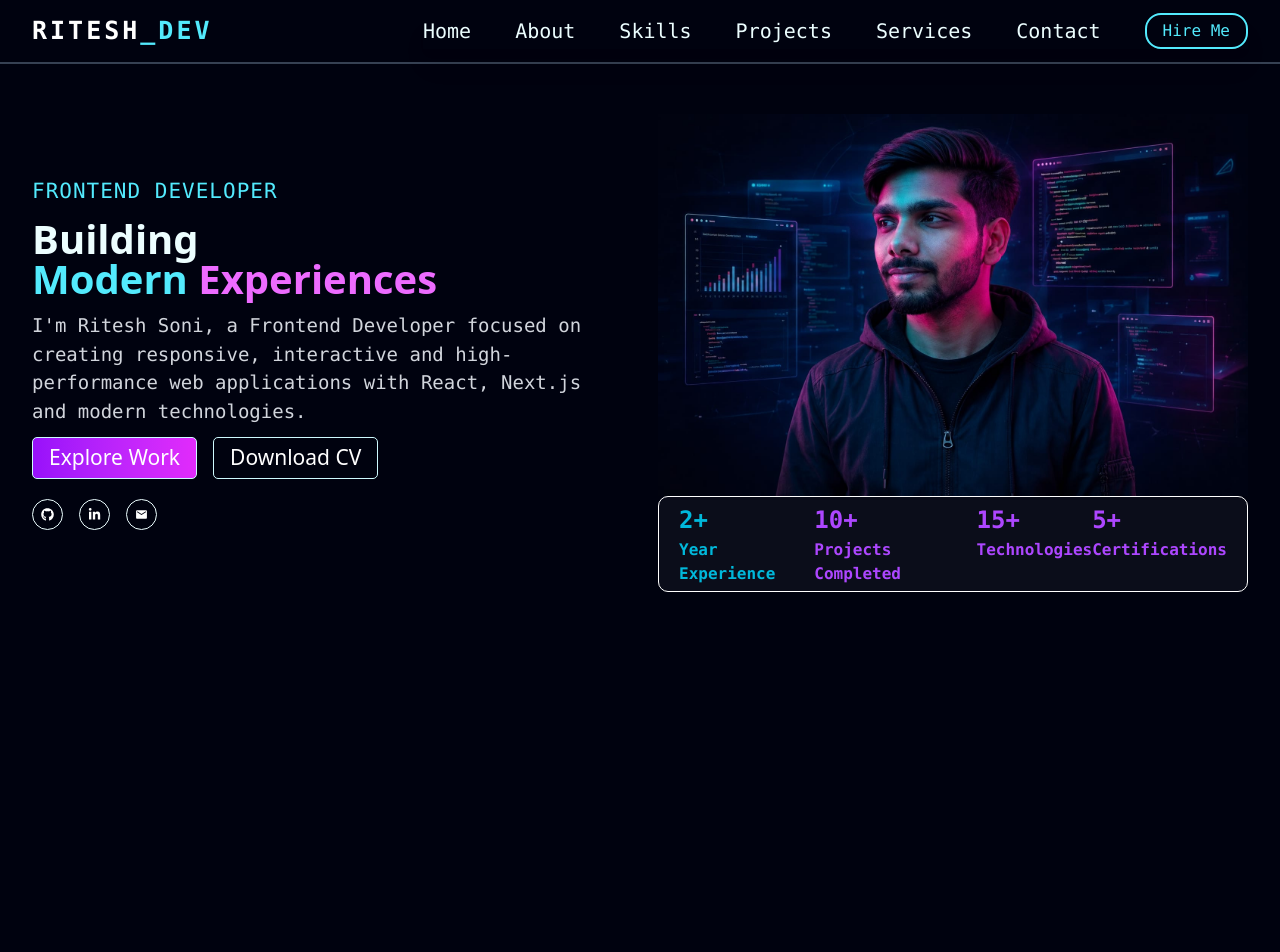
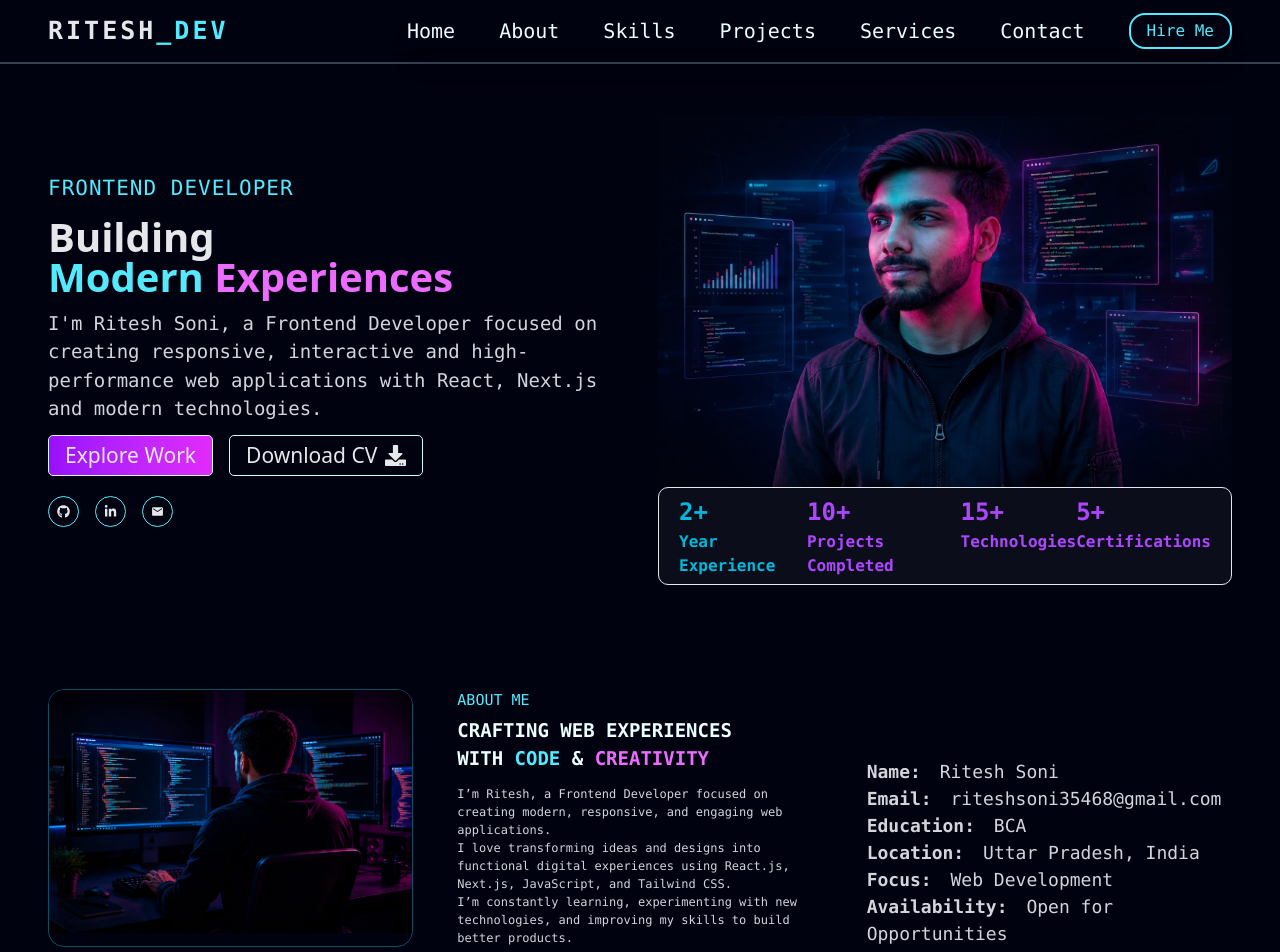
Before and after one commit to riteshsoni-8957/ritesh_dev-portfolio, a Next.js app: page / in a window 1280 px wide. Shown: the top 952 px of the page. Before the commit the page ends 800 px from the top, so only its background shows below. Built offline with nearby package versions, Linux system fonts and the light colour scheme.

Commit message:
add about component

```diff
--- /dev/null
+++ b/app/components/About.jsx
@@ -0,0 +1,68 @@
+
+function About() {
+  return (
+    <div className='w-full px-4 min-[371px]:px-8 xl:px-12 py-10 min-[671px]:py-20 xl:py-13 grid grid-cols-1 min-[671px]:grid-cols-2 xl:grid-cols-3 gap-9 xl:gap-11'>
+        <div className='min-[671px]:order-3 xl:order-2 min-[671px]:col-span-2 xl:col-span-1'>
+            <h3 className="text-[15px] min-[571px]:text-[20px] xl:text-[15px] min-[1380px]:text-[18px] font-mono text-cyan-300 mb-1">
+                ABOUT ME
+            </h3>
+
+            <h1 className="text-[19px] min-[571px]:text-[24px] xl:text-[19px] min-[1380px]:text-[22px] font-mono font-semibold text-cyan-50 mb-3">
+                CRAFTING WEB EXPERIENCES <br /> WITH
+                <span className="text-cyan-300"> CODE</span> &
+                <span className="text-fuchsia-400"> CREATIVITY</span>
+            </h1>
+
+            <p className="text-[12px] min-[571px]:text-[17px] xl:text-[12px] min-[1380px]:text-[15px] font-mono text-gray-300">
+                I’m Ritesh, a Frontend Developer focused on creating
+                modern, responsive, and engaging web applications. <br />
+
+                I love transforming ideas and designs into functional
+                digital experiences using React.js, Next.js, JavaScript,
+                and Tailwind CSS. <br />
+
+                I’m constantly learning, experimenting with new technologies,
+                and improving my skills to build better products.
+            </p>
+        </div>
+
+        <div className='flex flex-col min-[671px]:order-2 xl:order-3 text-gray-300 font-mono text-end min-[671px]:text-start min-[671px]:justify-center xl:justify-end'>
+            <h3 className="font-bold text-[13px] min-[471px]:text-[16px] min-[671px]:text-[15px] min-[771px]:text-[18px] min-[871px]:text-[21px] min-[1071px]:text-[25px] min-[1171px]:text-[30px] xl:text-[18px] 2xl:text-[22px]">
+                Name:
+                <span className="font-light ml-2"> Ritesh Soni</span>
+            </h3>
+
+            <h3 className="font-bold text-[13px] min-[471px]:text-[16px] min-[671px]:text-[15px] min-[771px]:text-[18px] min-[871px]:text-[21px] min-[1071px]:text-[25px] min-[1171px]:text-[30px] xl:text-[18px] 2xl:text-[22px]">
+                Email:
+                <span className="font-light ml-2"> riteshsoni35468@gmail.com</span>
+            </h3>
+
+            <h3 className="font-bold text-[13px] min-[471px]:text-[16px] min-[671px]:text-[15px] min-[771px]:text-[18px] min-[871px]:text-[21px] min-[1071px]:text-[25px] min-[1171px]:text-[30px] xl:text-[18px] 2xl:text-[22px]">
+                Education:
+                <span className="font-light ml-2"> BCA</span>
+            </h3>
+
+            <h3 className="font-bold text-[13px] min-[471px]:text-[16px] min-[671px]:text-[15px] min-[771px]:text-[18px] min-[871px]:text-[21px] min-[1071px]:text-[25px] min-[1171px]:text-[30px] xl:text-[18px] 2xl:text-[22px]">
+                Location:
+                <span className="font-light ml-2"> Uttar Pradesh, India</span>
+            </h3>
+
+            <h3 className="font-bold text-[13px] min-[471px]:text-[16px] min-[671px]:text-[15px] min-[771px]:text-[18px] min-[871px]:text-[21px] min-[1071px]:text-[25px] min-[1171px]:text-[30px] xl:text-[18px] 2xl:text-[22px]">
+                Focus:
+                <span className="font-light ml-2"> Web Development</span>
+            </h3>
+
+            <h3 className="font-bold text-[13px] min-[471px]:text-[16px] min-[671px]:text-[15px] min-[771px]:text-[18px] min-[871px]:text-[21px] min-[1071px]:text-[25px] min-[1171px]:text-[30px] xl:text-[18px] 2xl:text-[22px]">
+                Availability:
+                <span className="font-light ml-2"> Open for Opportunities</span>
+            </h3>
+        </div>
+
+        <div className='min-[671px]:order-1 border border-cyan-900 rounded-2xl overflow-hidden'>
+            <img src="/about-image.png" alt="image" />
+        </div>
+    </div>
+  )
+}
+
+export default About
--- a/app/components/Header.jsx
+++ b/app/components/Header.jsx
@@ -1,4 +1,5 @@
 "use client"
+import Link from 'next/link';
 import React, { useState } from 'react'
 import { IoClose } from 'react-icons/io5';
 import { RiMenu3Fill } from 'react-icons/ri';
@@ -8,8 +9,8 @@ function Header() {
     const [showNav, setShowNav] = useState(false);
 
     return (
-        <div className='flex items-center justify-between relative px-4 min-[371px]:px-8 py-3 border-b-2 border-gray-700 '>
-            <div className='text-[23px] min-[841px]:text-[21px] xl:text-[25px] min-[841px]:text-[22px] font-bold font-mono tracking-[3px]'>
+        <div className='flex items-center justify-between relative px-4 min-[371px]:px-8 xl:px-12 py-3 border-b-2 border-gray-700 '>
+            <div className='text-[23px] min-[841px]:text-[21px] xl:text-[25px] font-bold font-mono tracking-[3px]'>
                 RITESH
                 <span className='text-cyan-300'>_DEV</span>
             </div>
@@ -29,12 +30,16 @@ function Header() {
                 </ul>
 
                 <div className='flex flex-col items-center gap-4'>
-                    <h3 className='text-[16px] min-[841px]:text-[14px] lg:text-[16px] font-mono text-cyan-300 hover:text-cyan-50 hover:font-bold hover:text-[18px] hover:bg-cyan-600 border-2 border-cyan-300 rounded-2xl px-4 py-1'>Hire Me</h3>
+                    <Link href="mailto:riteshsoni35468@gmail.com">
+                        <h3 className='text-[16px] min-[841px]:text-[14px] lg:text-[16px] font-mono text-cyan-300 hover:text-cyan-50 hover:font-bold hover:text-[18px] hover:bg-cyan-600 border-2 border-cyan-300 rounded-2xl px-4 py-1'>
+                            Hire Me
+                        </h3>
+                    </Link>
                 </div>
 
             </div>
 
-            <div className='min-[841px]:hidden text-2xl text-white hover:text-cyan-300 cursor-pointer' onClick={() => setShowNav(!showNav)}>
+            <div className='min-[841px]:hidden text-2xl hover:text-cyan-300 cursor-pointer' onClick={() => setShowNav(!showNav)}>
                 <RiMenu3Fill size={30} className='hover:scale-[1.2]' />
             </div>
         </div>
--- a/app/components/Hero.jsx
+++ b/app/components/Hero.jsx
@@ -1,10 +1,10 @@
 import Link from "next/link"
-import { FaGithub, FaLinkedinIn } from "react-icons/fa";
+import { FaDownload, FaGithub, FaLinkedinIn } from "react-icons/fa";
 import { MdEmail } from "react-icons/md";
 
 function Hero() {
   return (
-    <div className='bg-[#00020f] w-full px-4 py-[40px] min-[671px]:py-[80px] xl:py-[50px] flex flex-col min-[671px]:flex-row gap-9 min-[371px]:px-8'>
+    <div className='w-full px-4 min-[371px]:px-8 xl:px-12 py-10 min-[671px]:py-20 xl:py-13 flex flex-col min-[671px]:flex-row gap-9'>
         {/* Hero Details */}
         <div className='w-full flex flex-col justify-center gap-3'>
             {/* Frontend Developer */}
@@ -13,7 +13,7 @@ function Hero() {
             </p>
 
             {/* Building Modern ..... */}
-            <h1 className='leading-none text-[26px] min-[471px]:text-[30px] min-[671px]:text-[26px] min-[871px]:text-[30px] lg:text-[35px] xl:text-[40px] text-cyan-50 font-[600]'>
+            <h1 className='leading-none text-[26px] min-[471px]:text-[30px] min-[671px]:text-[26px] min-[871px]:text-[30px] lg:text-[35px] xl:text-[40px] font-semibold'>
                 Building <br />
                 <span className='text-cyan-300'>Modern </span>
                 <span className='text-fuchsia-400'>Experiences</span>
@@ -26,26 +26,31 @@ function Hero() {
 
             {/* Buttons */}
             <div className='flex gap-4'>
-                <p className='text-[13px] min-[871px]:text-[15px] lg:text-[18px] xl:text-[21px] border-1 border-cyan-100 rounded-[5px] px-4 py-1 bg-gradient-to-r from-purple-600 to-fuchsia-500 hover:bg-gradient-to-r hover:from-purple-700 hover:to-fuchsia-600'>
-                    Explore Work
-                </p>
+                <Link href="">
+                    <p className='text-[13px] min-[871px]:text-[15px] lg:text-[18px] xl:text-[21px] border border-cyan-100 rounded-[5px] px-4 py-1 bg-gradient-to-r from-purple-600 to-fuchsia-500 hover:bg-gradient-to-r hover:from-purple-700 hover:to-fuchsia-600'>
+                        Explore Work
+                    </p>
+                </Link>
 
-                <p className='text-[13px] min-[871px]:text-[15px] lg:text-[18px] xl:text-[21px] border-1 border-cyan-100 rounded-[5px] px-4 py-1 hover:bg-gray-700 '>
-                    Download CV
-                </p>
+                <Link href="/Ritesh_Soni_Resume.pdf" target="_blank" download>
+                    <p className='text-[13px] min-[871px]:text-[15px] lg:text-[18px] xl:text-[21px] border border-cyan-100 rounded-[5px] px-4 py-1 hover:bg-gray-700 flex gap-2 items-center'>
+                        Download CV
+                        <FaDownload />
+                    </p>
+                </Link>
             </div>
 
             {/* Social icons */}
             <div className="flex gap-4 mt-2">
-                <Link href="https://github.com/riteshsoni-8957" target="_blank" className="text-[13px] border border-cyan-50 rounded-full p-2 hover:bg-fuchsia-400 hover:text-black hover:scale-[1.2]">
+                <Link href="https://github.com/riteshsoni-8957" target="_blank" className="text-[13px] border border-cyan-300 rounded-full p-2 hover:bg-fuchsia-400 hover:text-black hover:scale-[1.2]">
                     <FaGithub />
                 </Link>
 
-                <Link href="https://www.linkedin.com/in/ritesh-soni-4939a0270/" target="_blank" className="text-[13px] border border-cyan-50 rounded-full p-2 hover:bg-fuchsia-400 hover:text-black hover:scale-[1.2]">
+                <Link href="https://www.linkedin.com/in/ritesh-soni-4939a0270/" target="_blank" className="text-[13px] border border-cyan-300 rounded-full p-2 hover:bg-fuchsia-400 hover:text-black hover:scale-[1.2]">
                     <FaLinkedinIn />
                 </Link>
 
-                <Link href="mailto:riteshsoni35468@gmail.com" className="text-[13px] border border-cyan-50 rounded-full p-2 hover:bg-fuchsia-400 hover:text-black hover:scale-[1.2]">
+                <Link href="mailto:riteshsoni35468@gmail.com" className="text-[13px] border border-cyan-300 rounded-full p-2 hover:bg-fuchsia-400 hover:text-black hover:scale-[1.2]">
                     <MdEmail />
                 </Link>
             </div>
@@ -55,7 +60,7 @@ function Hero() {
         <div className='flex flex-col w-full h-full object-cover'>
             <img src="/hero-image.jpg" alt="image" />
 
-            <div className="flex justify-between border rounded-[10px] px-[10px] xl:px-[20px] py-[5px] bg-gray-300/5">
+            <div className="flex justify-between border rounded-[10px] px-2.5 xl:px-5 py-1.5 bg-gray-300/5">
                 <div className="flex flex-col font-mono">
                     <span className="text-[14px] min-[471px]:text-[17px] min-[671px]:text-[14px] min-[871px]:text-[17px] lg:text-[20px] xl:text-[24px] text-cyan-500 font-semibold">2+</span>
                     <span className="text-[7px] min-[471px]:text-[10px] min-[671px]:text-[7px] min-[871px]:text-[10px] lg:text-[13px] xl:text-[16px] text-cyan-500 font-semibold">Year Experience</span>
--- a/app/layout.jsx
+++ b/app/layout.jsx
@@ -11,7 +11,7 @@ export default function RootLayout({ children }) {
     <html
       lang="en"
     >
-      <body className="min-h-screen flex flex-col bg-[#00020f] text-white">
+      <body className="min-h-screen flex flex-col bg-[#00020f] text-gray-200">
         <Loader />
         {children}
       </body>
--- a/app/page.jsx
+++ b/app/page.jsx
@@ -1,11 +1,13 @@
 import Header from './components/Header';
 import Hero from './components/Hero'
+import About from './components/About'
 
 export default function Home() {
   return (
     <div className="flex flex-col flex-1 font-sans">
       <Header />
       <Hero />
+      <About />
     </div>
   );
 }
```
Also changed, not shown: app/globals.css (line endings or trailing spaces), public/about-image.png (added), 1 other file (tests, documents, lock files or other folders).
